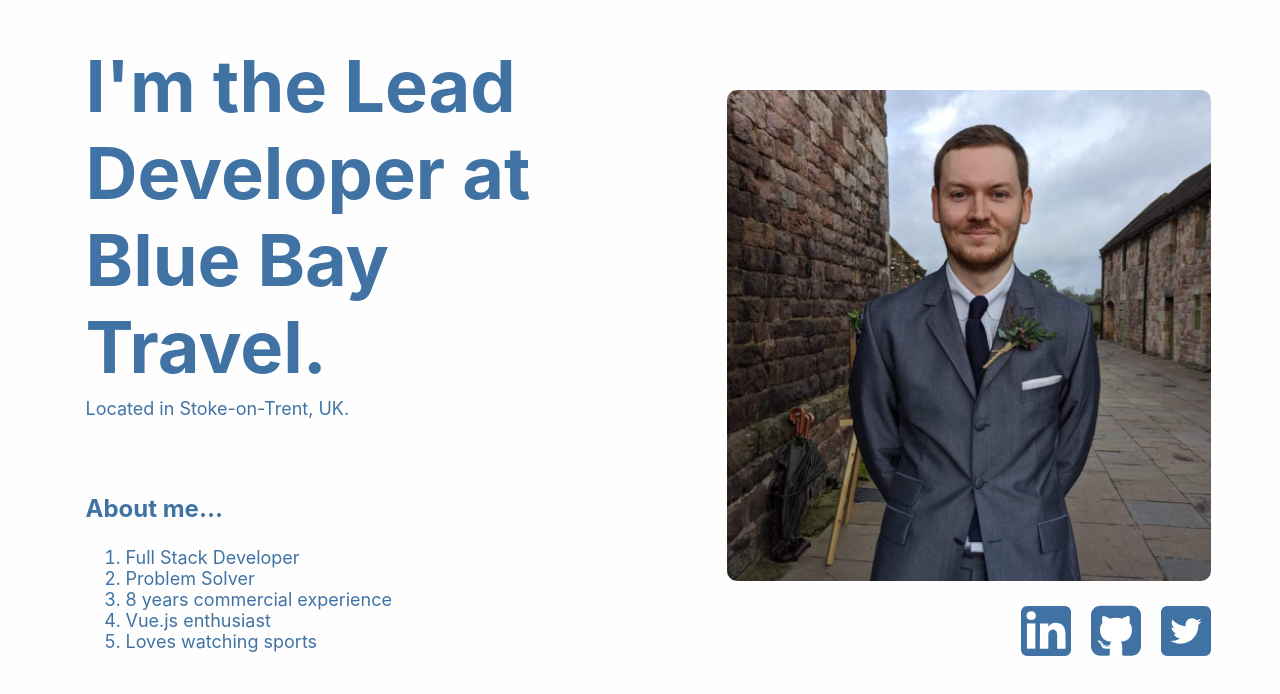
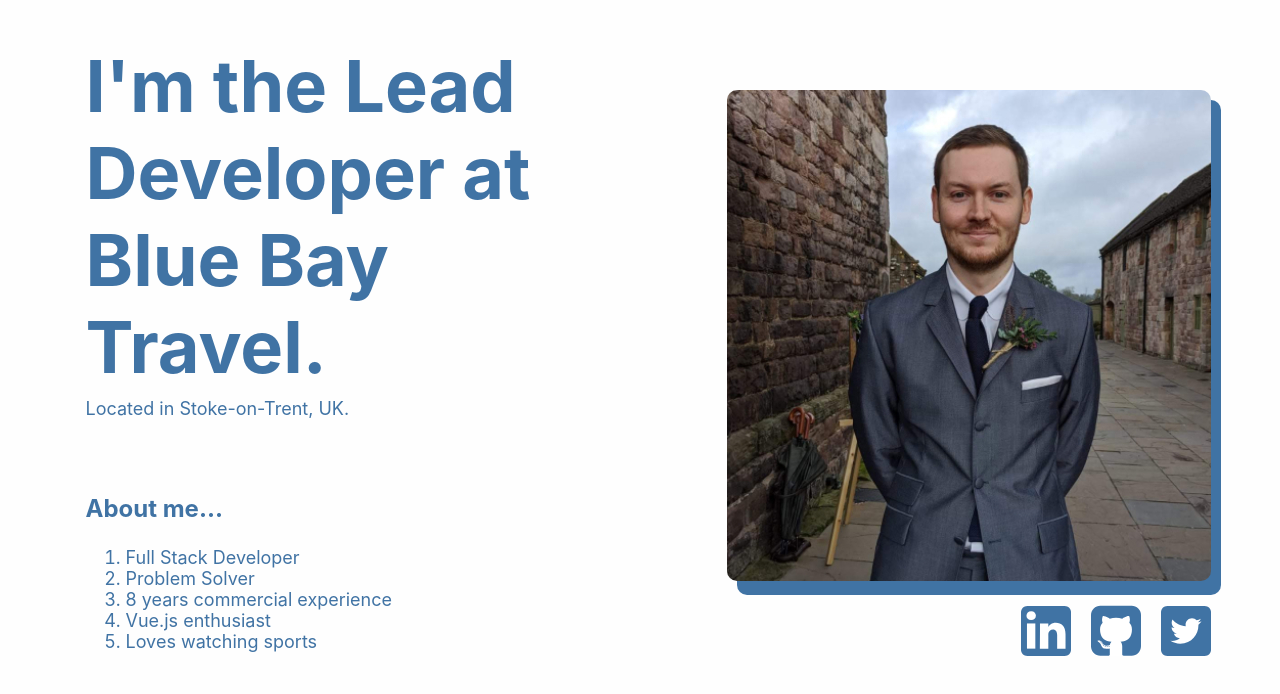
Before and after one commit to alex-bowers/portfolio-site, a Nuxt app: page / in a window 1280 px wide. Shown: the part 1014-1708 px from the top of the page. Built offline with nearby package versions, Linux system fonts and the light colour scheme.

Commit message:
Fix background image align

```diff
--- a/assets/scss/shared-styles.scss
+++ b/assets/scss/shared-styles.scss
@@ -17,16 +17,21 @@
     }
 }
 
-.image--background--secondary {
+.image-background--secondary {
     border-radius: 0.625rem;
     position: absolute;
     width: 100%;
     height: 100%;
     top: 10px;
-    left: -10px;
     right: 0;
     bottom: 0;
     background-color: $secondary-colour;
+    &.left-align {
+        left: 10px;
+    }
+    &.right-align {
+        left: -10px;
+    }
 }
 
 @media (min-width: $breakpoint-large) {
--- a/components/AboutMe.vue
+++ b/components/AboutMe.vue
@@ -3,7 +3,7 @@
         <div class="about-me--image">
             <div class="about-me--image--me">
                 <img src="../assets/images/profile.jpg" alt="Profile Picture" />
-                <div class="image-background--secondary"></div>
+                <div class="image-background--secondary left-align"></div>
             </div>
             <div class="about-me--image--social">
                 <social-links
--- a/components/DayJob.vue
+++ b/components/DayJob.vue
@@ -28,14 +28,14 @@
                     src="../assets/images/warehouse.jpg"
                     alt="Caribbean Warehouse Screenshot"
                 />
-                <div class="image--background--secondary"></div>
+                <div class="image-background--secondary right-align"></div>
             </div>
             <div class="day-job-images--two">
                 <img
                     src="../assets/images/xclusivity.jpg"
                     alt="Xclusivity Screenshot"
                 />
-                <div class="image--background--secondary"></div>
+                <div class="image-background--secondary right-align"></div>
             </div>
         </div>
     </section>
@@ -112,7 +112,7 @@ export default {
         img {
             z-index: 1;
         }
-        .image--background--secondary {
+        .image-background--secondary {
             z-index: 0;
         }
     }
@@ -123,7 +123,7 @@ export default {
         img {
             z-index: 4;
         }
-        .image--background--secondary {
+        .image-background--secondary {
             z-index: 3;
         }
     }
```
